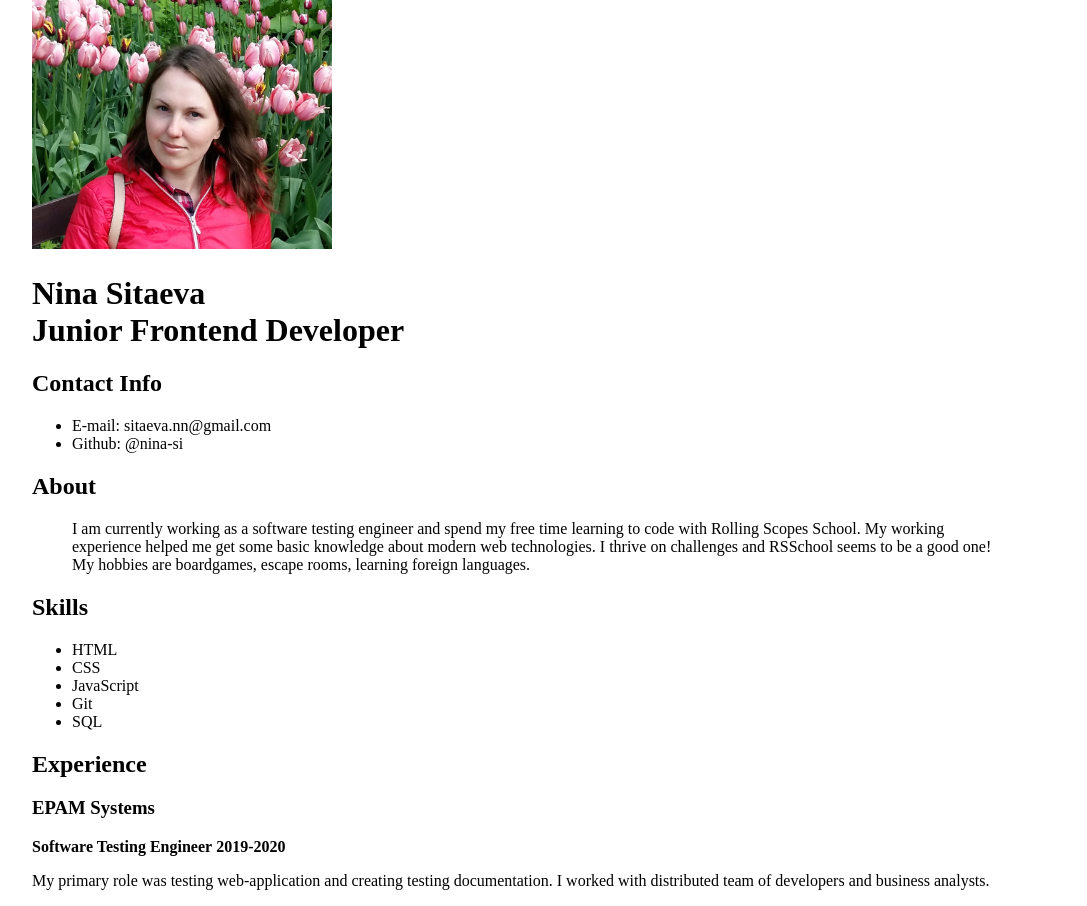
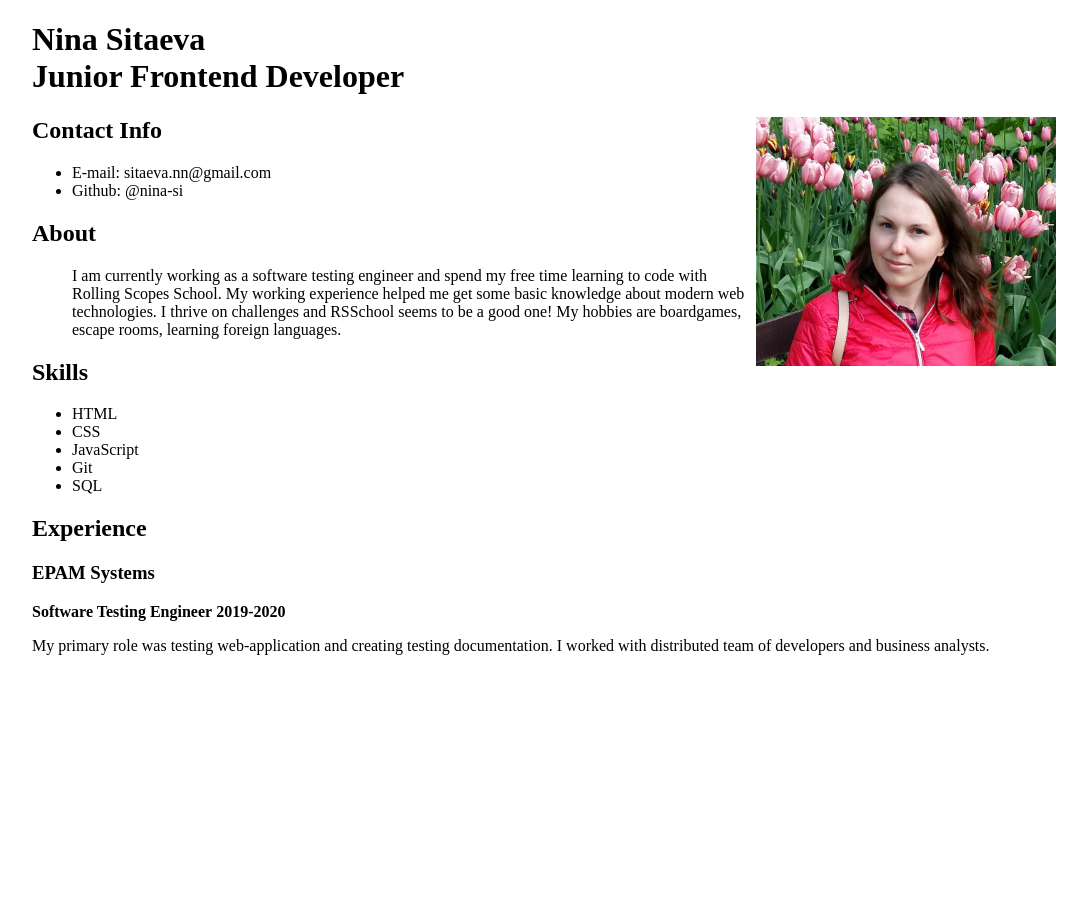
Before and after one commit to nina-si/rsschool-cv, a plain HTML site: page index.html in a window 1280 px wide. Shown: the whole page, without its empty margins (96-1183 px from the left). After the commit the page ends 800 px from the top, so only its background shows below. Drawn offline with Linux system fonts and the light colour scheme.

Commit message:
fix: change position of photo

```diff
--- a/index.html
+++ b/index.html
@@ -9,14 +9,17 @@
         max-width: 1024px;
         margin: 0 auto;
       }
+      .photo {
+        float: right;
+      }
     </style>
 </head>
 <body>
     <header>
+      <h1>Nina Sitaeva<br>Junior Frontend Developer</h1>
       <div class="photo">
         <img src="./pic.jpg" alt="Фото" width="300">
       </div>
-      <h1>Nina Sitaeva<br>Junior Frontend Developer</h1>
     </header>
     <main>
         <div class="contact-info">
```
